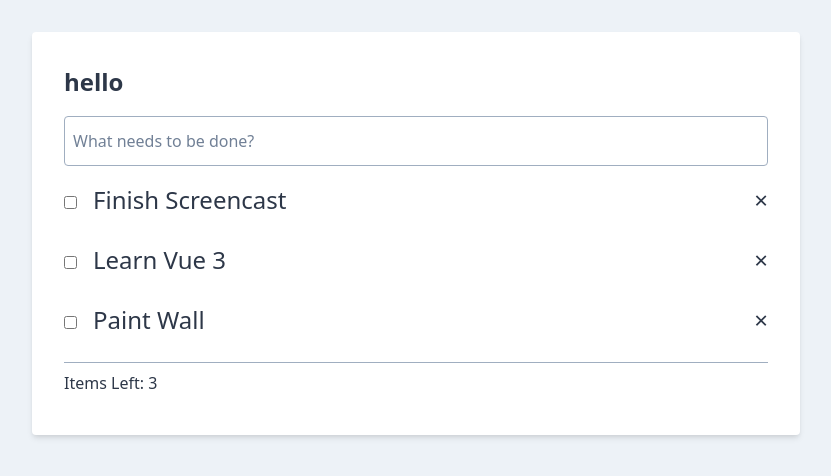
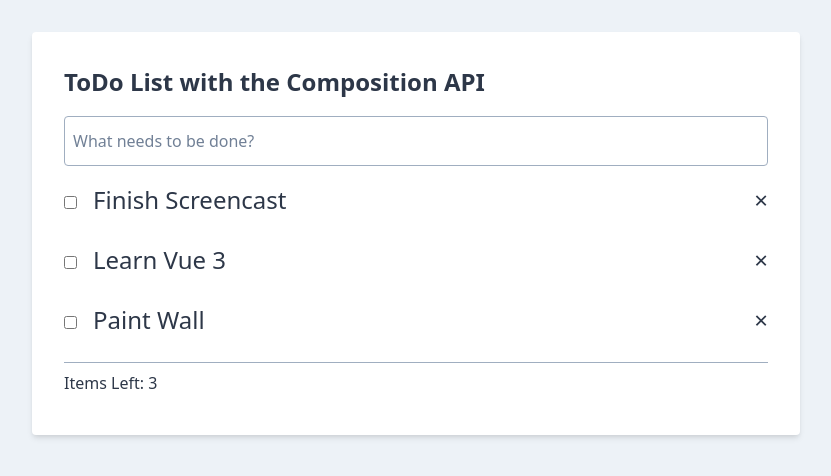
Before and after one commit to yxj0312/vue3-example, a Vue app: page /todo-view in a window 1280 px wide. Shown: the top 476 px of the page, without its empty margins (224-1055 px from the left). Built offline with nearby package versions, Linux system fonts and the light colour scheme.

Commit message:
Add vue router v4 into this project

```diff
--- a/package.json
+++ b/package.json
@@ -7,7 +7,8 @@
   },
   "dependencies": {
     "tailwindcss": "^1.8.10",
-    "vue": "^3.0.0-rc.1"
+    "vue": "^3.0.0-rc.1",
+    "vue-router": "^4.0.0-beta.12"
   },
   "devDependencies": {
     "@typescript-eslint/eslint-plugin": "^4.2.0",
--- a/src/App.vue
+++ b/src/App.vue
@@ -1,14 +1,11 @@
 <template>
-  <Todo title="hello" />
+  <div id="app">
+    <router-view />
+  </div>
 </template>
 
 <script>
-import Todo from './components/Todo.vue';
-
 export default {
   name: 'App',
-  components: {
-    Todo,
-  },
 };
 </script>
--- a/src/main.js
+++ b/src/main.js
@@ -1,5 +1,8 @@
 import { createApp } from 'vue';
+import router from './router';
 import App from './App.vue';
 import './assets/styles/tailwind.css';
 
-createApp(App).mount('#app');
+const app = createApp(App);
+app.use(router);
+app.mount('#app');
--- /dev/null
+++ b/src/router/index.js
@@ -0,0 +1,15 @@
+import { createRouter, createWebHistory } from 'vue-router';
+
+const routerHistory = createWebHistory();
+
+const router = createRouter({
+  history: routerHistory,
+  routes: [
+    {
+      path: '/todo-view',
+      component: () => import('../views/TodoView.vue'),
+    },
+  ],
+});
+
+export default router;
--- /dev/null
+++ b/src/views/TodoView.vue
@@ -0,0 +1,18 @@
+<template>
+  <Todo title="ToDo List with the Composition API" />
+</template>
+
+<script>
+import Todo from '../components/Todo.vue';
+
+export default {
+  name: 'TodoView',
+  components: {
+    Todo,
+  },
+};
+</script>
+
+<style scoped>
+
+</style>
```
Also changed, not shown: 1 other file (tests, documents, lock files or other folders).
